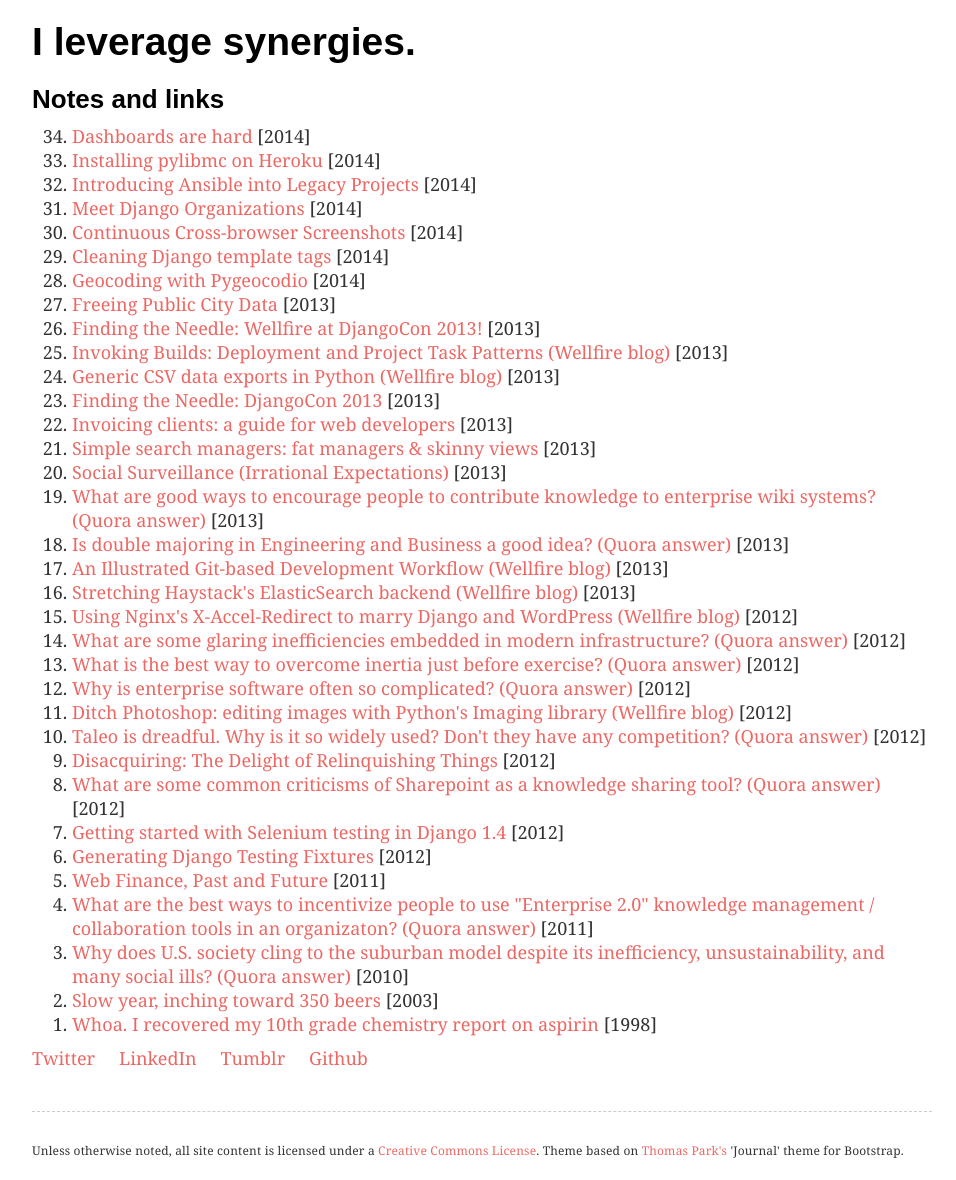
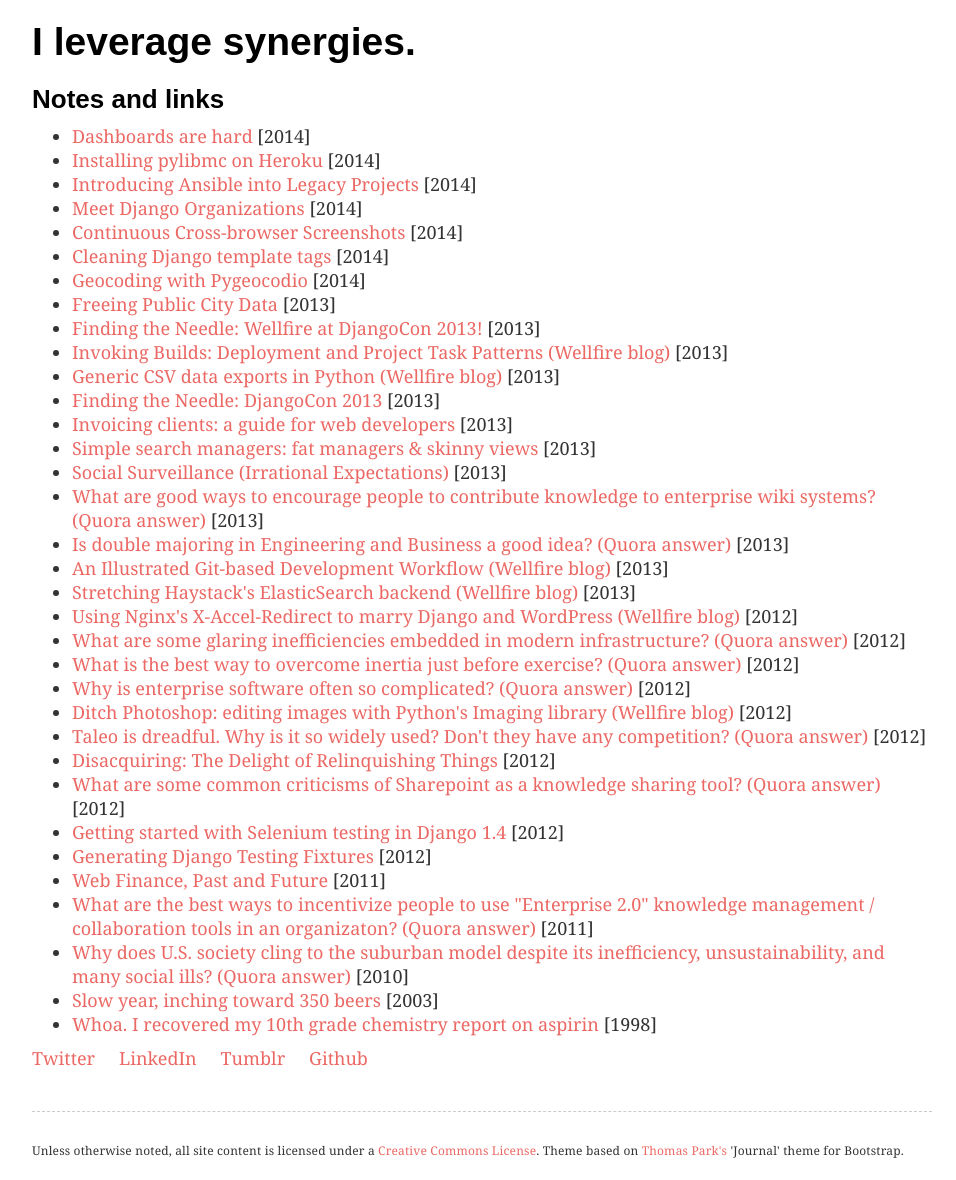
Before and after one commit to bennylope/bennylope.github.com, a Jekyll site: the page built from posts.html, in a window 1280 px wide. Shown: the whole page, without its empty margins (158-1114 px from the left). Built offline with Jekyll 4.4.1, drawn with Linux system fonts in a browser that asks for light colours; some web fonts are replaced; comment, search, counter and statistics services are not loaded.

Commit message:
Switch to unordered list

```diff
--- a/posts.html
+++ b/posts.html
@@ -9,9 +9,9 @@
 
     <section id="my_content">
     <h3>Notes and links</h3>
-    <ol reversed>
+    <ul>
       {% for post in site.posts %}
         <li><a href="{% if post.link %}{{ post.link }}{% else %}{{ post.url }}{% endif %}">{{ post.title }}{% if post.quora %} (Quora answer){% endif %}</a> [{{ post.date | date: "%Y" }}]</li>
       {% endfor %}
-    </ol>
+    </ul>
     </section>
```
